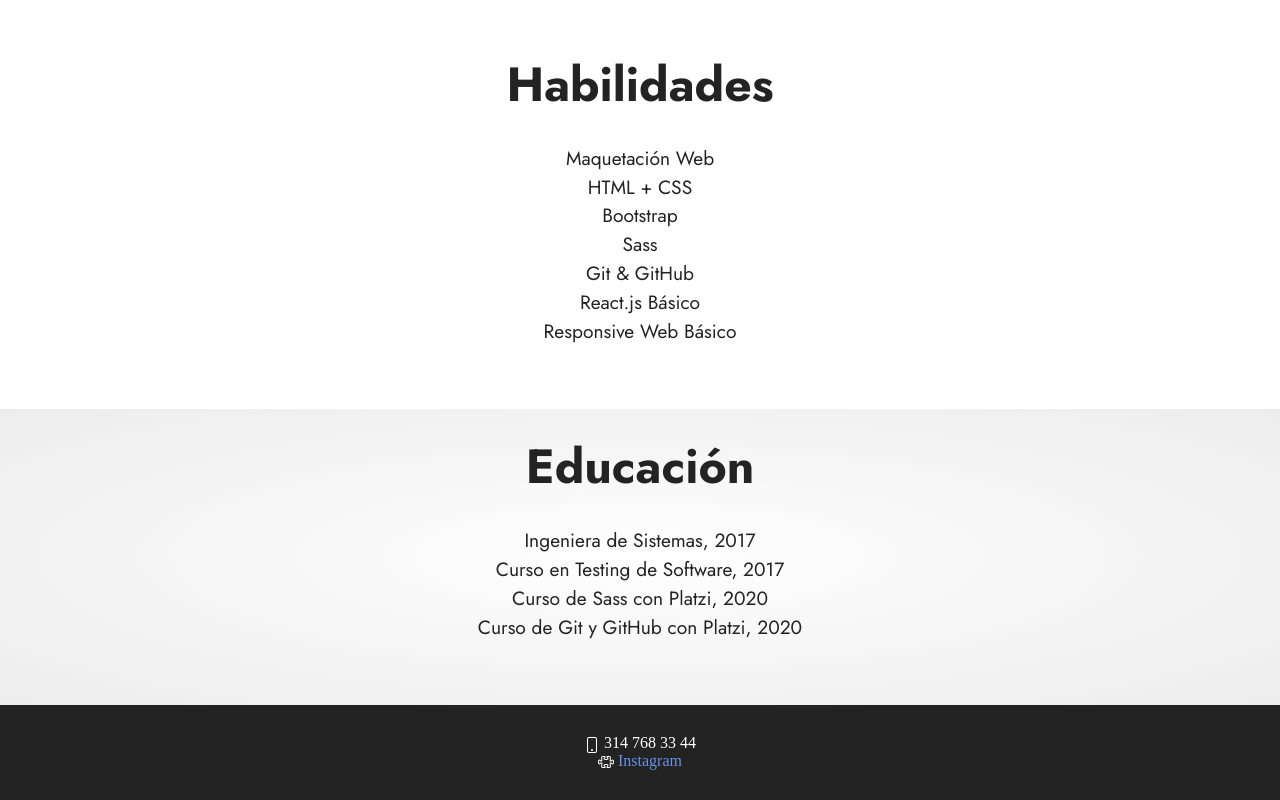
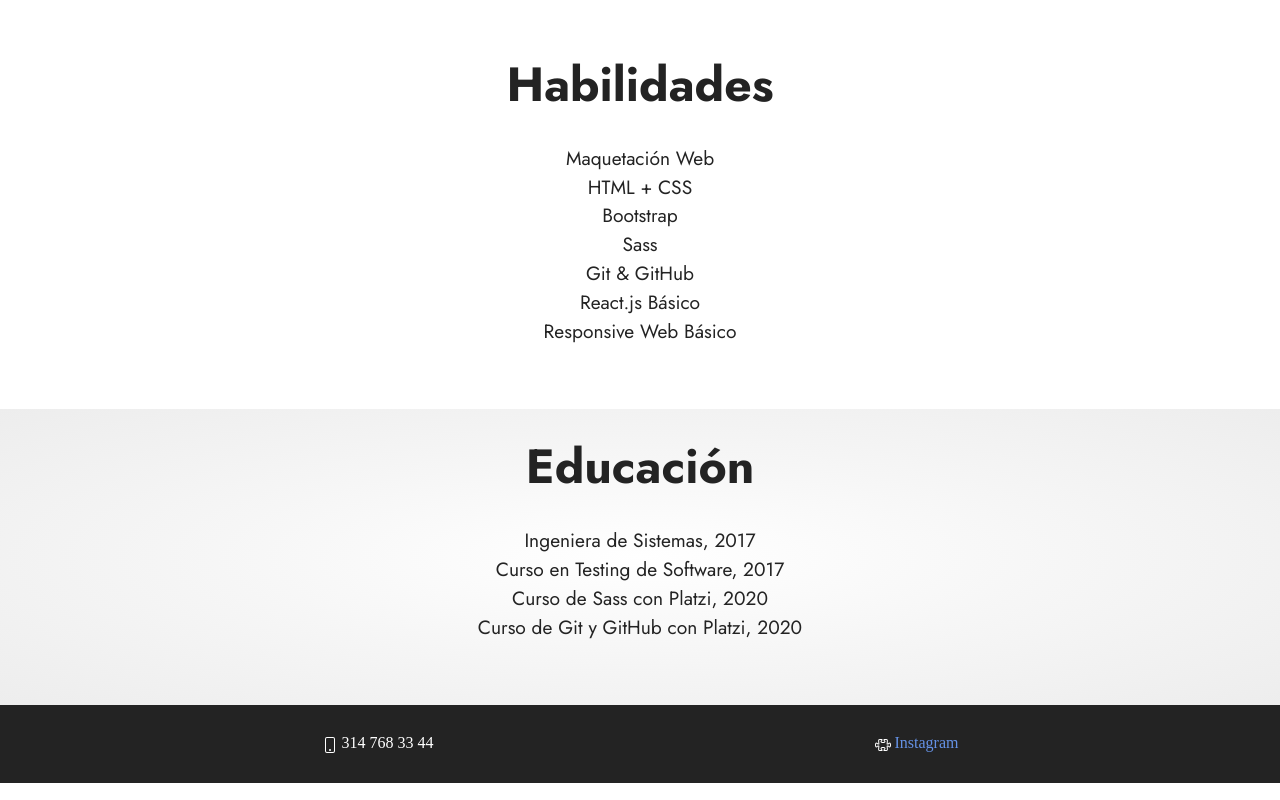
Before and after one commit to mhsantosp/onePage, a plain HTML site: page index.html in a window 1280 px wide. Shown: the part 881-1681 px from the top of the page. Drawn offline with Linux system fonts and the light colour scheme; a script that the page names is missing.

Commit message:
Update index.html
footer

```diff
--- a/index.html
+++ b/index.html
@@ -108,7 +108,7 @@
 <section class="footer7 cid-sdY1cUoWRB" once="footers" id="footer7-l">
     <div class="container">
         <div class="media-container-row align-center mbr-white">
-            <div class="col-12">
+            <div class="col-12 d-flex justify-content-around">
                 <p class="mb-0">
                         <svg width="1em" height="1em" viewBox="0 0 16 16" class="bi bi-phone" fill="currentColor" xmlns="http://www.w3.org/2000/svg">
                             <path fill-rule="evenodd" d="M11 1H5a1 1 0 0 0-1 1v12a1 1 0 0 0 1 1h6a1 1 0 0 0 1-1V2a1 1 0 0 0-1-1zM5 0a2 2 0 0 0-2 2v12a2 2 0 0 0 2 2h6a2 2 0 0 0 2-2V2a2 2 0 0 0-2-2H5z" />
```
